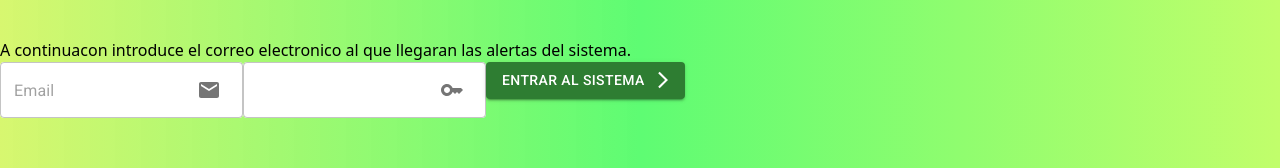
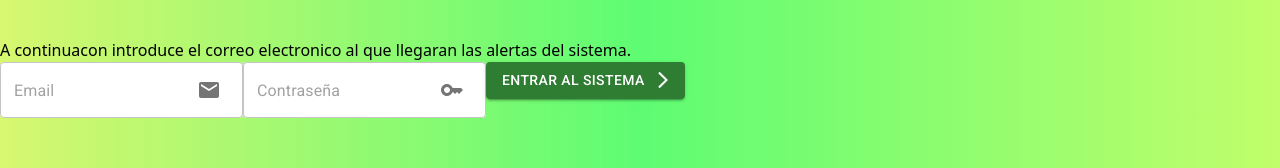
Before and after one commit to danviles/AlertAvisor, a React (Vite) app: page / in a window 1280 px wide. Shown: the part 246-414 px from the top of the page. Built offline with nearby package versions, Linux system fonts and the light colour scheme.

Commit message:
Add password and generacion de transacciones

```diff
--- a/src/components/login/index.jsx
+++ b/src/components/login/index.jsx
@@ -59,6 +59,7 @@ const LoginComponent = ({ setEmail }) => {
         <TextField
           type="password"
           value={password_input}
+          placeholder="Contraseña"
           onChange={(e) => setPasswordInput(e.target.value)}
           variant="outlined"
           InputProps={{
```
